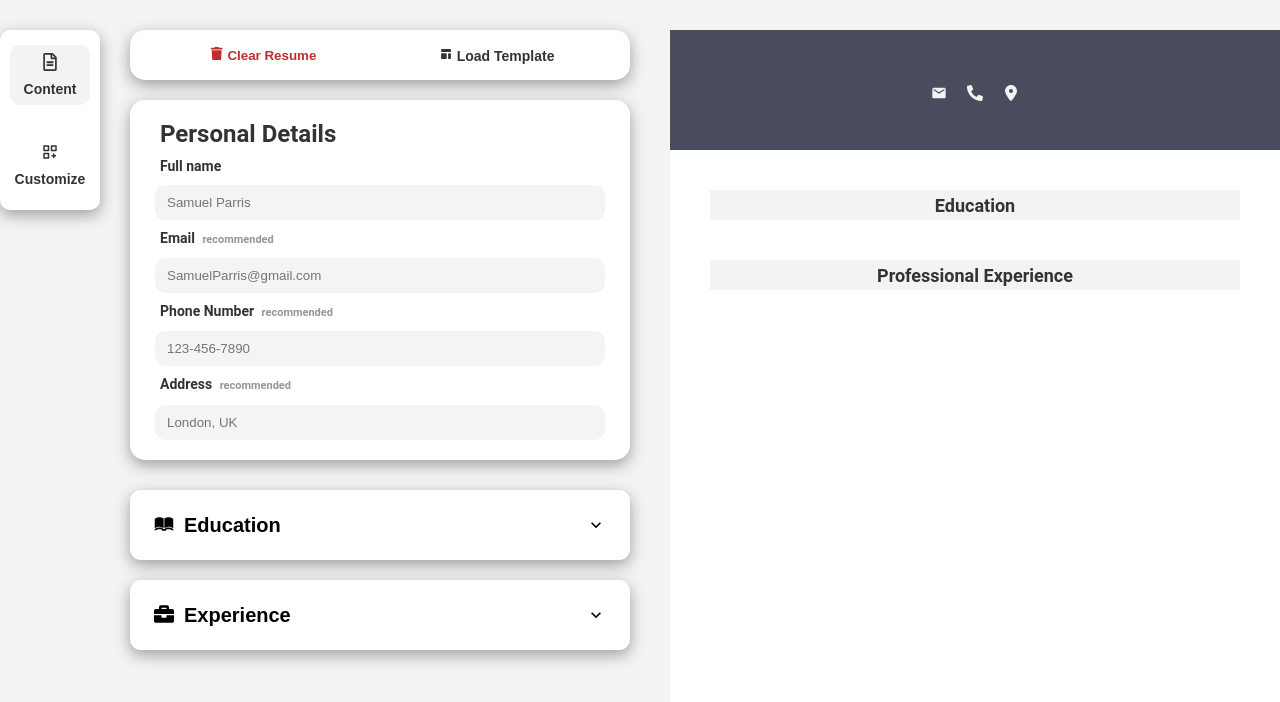
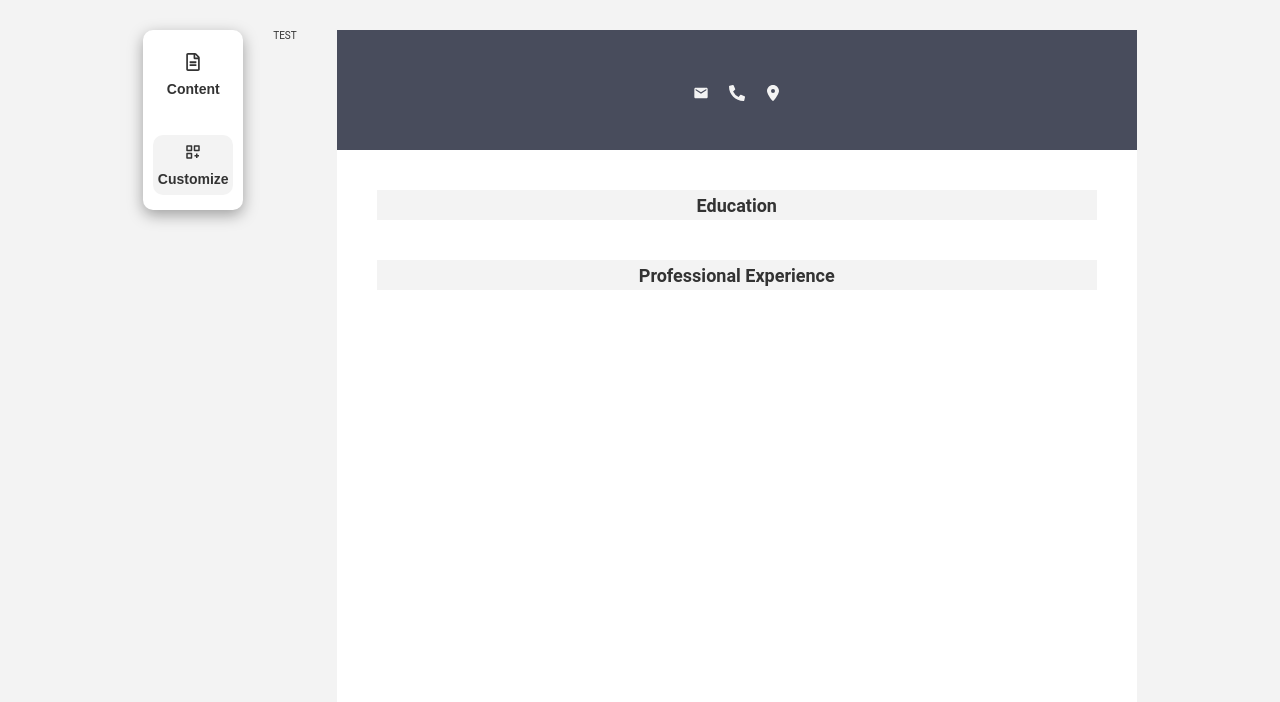
Before and after one commit to IulianGabriel/Resume-Architect, a React (Vite) app: page / in a window 1280 px wide. Both pictures are taken after a click on the button "Customize". Shown: the top 702 px of the page. Built offline with nearby package versions, Linux system fonts and the light colour scheme.

Commit message:
Button works properly.

```diff
--- a/src/Components/CvApp.jsx
+++ b/src/Components/CvApp.jsx
@@ -9,6 +9,7 @@ import { templateResume } from "../util/template";
 import { useState } from "react";
 
 const CvApp = () => {
+  const [viewMode, setViewMode] = useState("Content");
   const [storeQualifications, setStoreQualifications] = useState({
     education: [],
     experience: [],
@@ -121,11 +122,14 @@ const CvApp = () => {
       ],
     });
   };
-
+  const handleViewMode = (currentMode) => {
+    setViewMode(currentMode);
+  };
   return (
     <div className="app-div">
       <section className="customize-resume-container">
-        <Sidebar />
+        <Sidebar viewMode={viewMode} handleViewMode={handleViewMode} />
+        {viewMode === "Content" ? (
           <div className="form-container">
             <ResumeControls
               handleClearButton={handleClearButton}
@@ -144,6 +148,9 @@ const CvApp = () => {
               setQualificationHandle={setValues}
             />
           </div>
+        ) : (
+          <p>TEST</p>
+        )}
       </section>
       <section className="resume-container">
         <ResumePersonalInfo personalInfo={values.personalDetails} />
--- a/src/Components/Sidebar.jsx
+++ b/src/Components/Sidebar.jsx
@@ -1,14 +1,20 @@
-import { FaRegFileAlt } from "react-icons/fa"; //File icon for "content" button
-import { BiCustomize } from "react-icons/bi"; //icon for "customize" button
+import { FaRegFileAlt } from "react-icons/fa";
+import { BiCustomize } from "react-icons/bi";
 import "./Sidebar.css";
 
-const Sidebar = () => {
+const Sidebar = ({ viewMode, handleViewMode }) => {
   return (
     <div className="sidebar">
-      <button id="sidebar-active">
+      <button
+        id={viewMode === "Content" ? "sidebar-active" : null}
+        onClick={() => handleViewMode("Content")}
+      >
         <FaRegFileAlt /> Content
       </button>
-      <button>
+      <button
+        id={viewMode === "Customize" ? "sidebar-active" : null}
+        onClick={() => handleViewMode("Customize")}
+      >
         <BiCustomize /> Customize
       </button>
     </div>
```
Lines whose indentation alone changed are shown as unchanged.
